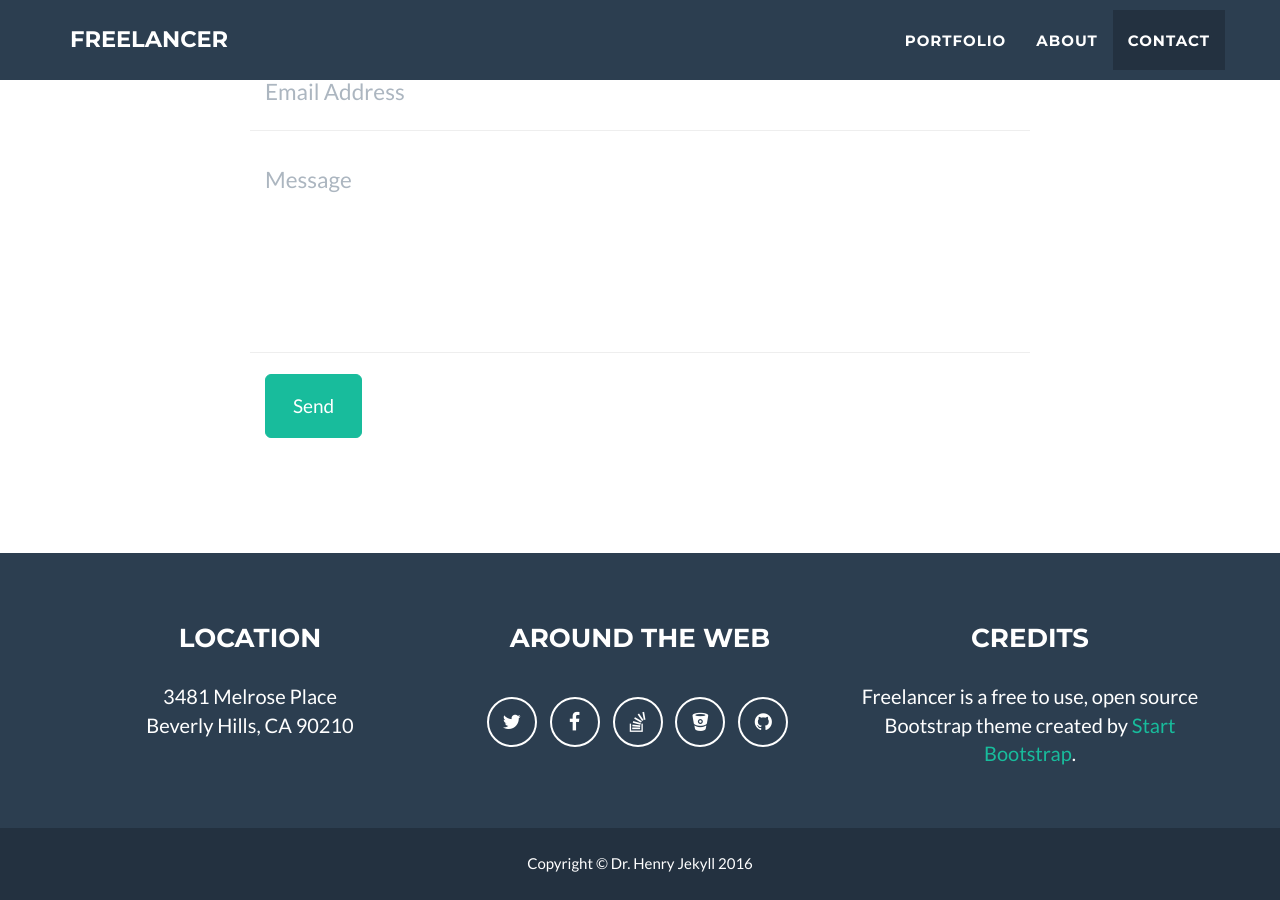
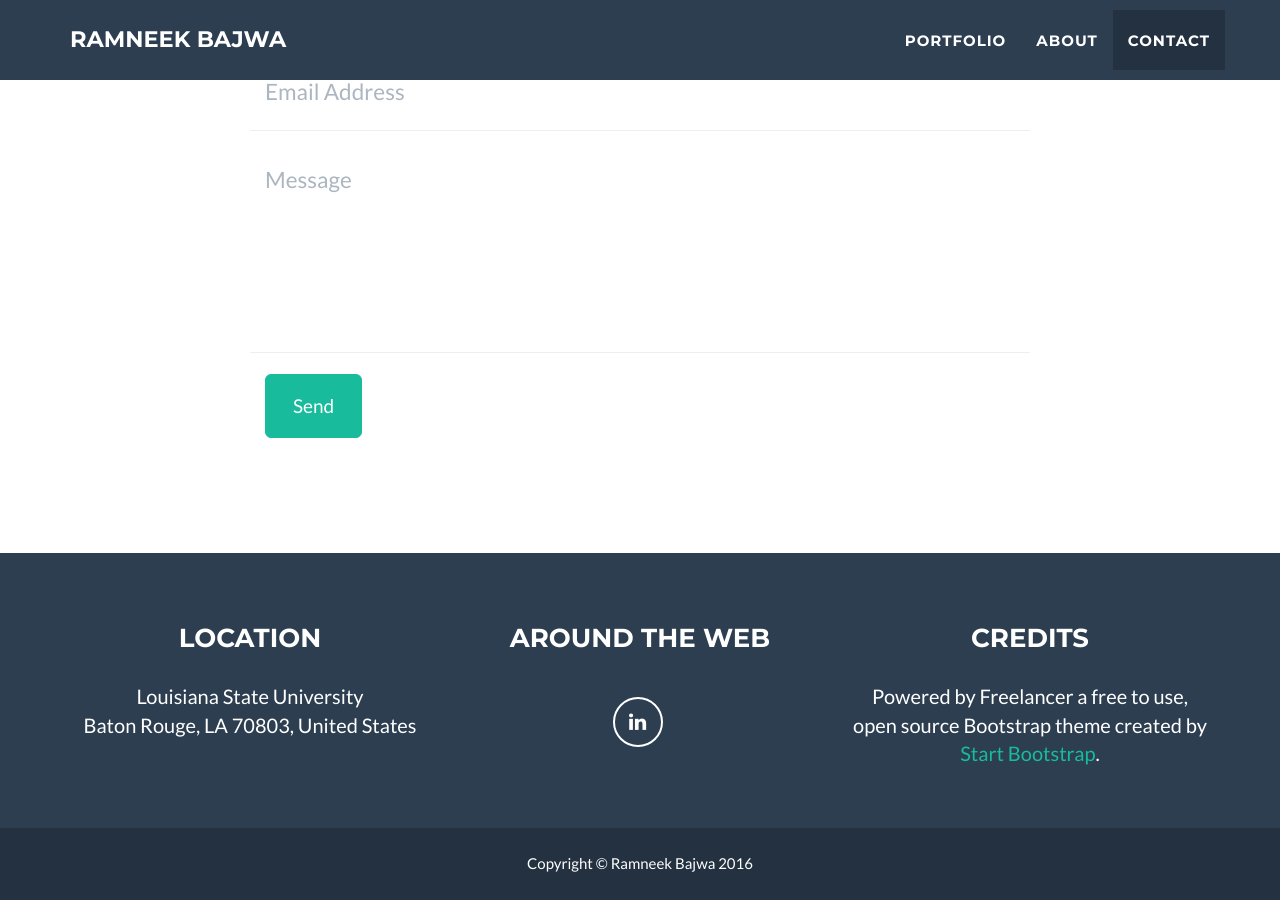
Before and after one commit to ramneek10/ramneek10.github.io, a Jekyll site: the page built from index.html, in a window 1280 px wide and 900 px high, scrolled down 2760 px. Built offline with Jekyll 4.4.1, drawn with Linux system fonts in a browser that asks for light colours; some of the changed text lies outside the part shown.

Commit message:
added personal details

```diff
--- a/_config.yml
+++ b/_config.yml
@@ -1,10 +1,10 @@
 # Site settings
-title: Freelancer
-email: your-email@domain.com
-url: https://example.github.io
+title: Ramneek Bajwa
+email: bajwa.ramneek7@gmail.com
+url: ramneekbajwa.com
 description: "Write an awesome description for your new site here. You can edit this line in _config.yml. It will appear in your document head meta (for Google search results) and in your feed.xml site description."
-skills: "Web Developer - Graphic Artist - User Experience Designer"
-meta_author: LastName FirstName
+skills: "Architect"
+meta_author: Bajwa Ramneek
 
 # Google webmaster tools
 google_verify:
@@ -20,7 +20,7 @@ contact: static
 
 # If you use disqus you need disqus shortname
 # https://help.disqus.com/customer/portal/articles/466208
-disqus_shortname: myshortname
+disqus_shortname: ramneek
 
 # Color settings (hex-codes without the leading hash-tag)
 color:
@@ -31,31 +31,23 @@ color:
 
 # Footer settings
 footer:
-  copyright: Dr. Henry Jekyll
+  copyright: Ramneek Bajwa
   location: Location
   social: Around the Web
   credits: Credits
 
 # Social networks usernames (many more available: google-plus, flickr, dribbble, pinterest, instagram, tumblr, linkedin, etc.)
 social:
-  - title: twitter
-    url: http://twitter.com/jekyllrb
-  - title: facebook
-    url:
-  - title: stack-overflow
-    url: http://stackoverflow.com/questions/tagged/jekyll
-  - title: bitbucket
-    url: http://bitbucket.org/jekyll
-  - title: github
-    url: http://github.com/jekyll
+  - title: linkedin
+    url: https://www.linkedin.com/in/ramneek-bajwa-69452a3b
 
 # Postal address (add as many lines as necessary)
 address:
-  - line: 3481 Melrose Place
-  - line: Beverly Hills, CA 90210
+  - line: Louisiana State University
+  - line: Baton Rouge, LA 70803, United States
 
 # Credits content
-credits: 'Freelancer is a free to use, open source Bootstrap theme created by <a href="http://startbootstrap.com">Start Bootstrap</a>.'
+credits: 'Powered by Freelancer a free to use, open source Bootstrap theme created by <a href="http://startbootstrap.com">Start Bootstrap</a>.'
 
 # Build settings
 markdown: kramdown
```
